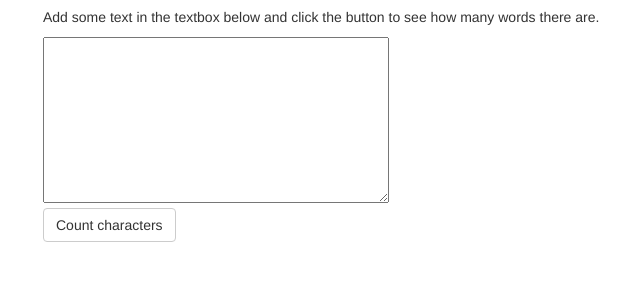
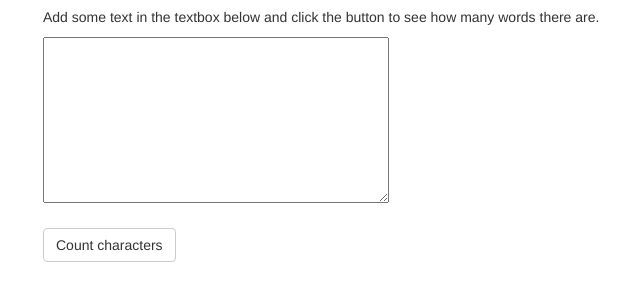
Before and after one commit to jsstrn/simple-character-counter, a plain HTML site: page index.html in a window 1280 px wide. Shown: the part 63-364 px from the top of the page, without its empty margins (27-667 px from the left). Drawn offline with nearby package versions, Linux system fonts and the light colour scheme.

Commit message:
Update index.html

```diff
--- a/index.html
+++ b/index.html
@@ -13,7 +13,8 @@
     <div class="container">
         <h1>Simple Word Counter</h1>
         <p>Add some text in the textbox below and click the button to see how many words there are.</p>
-        <textarea name="name" rows="8" cols="40"></textarea><br>
+        <textarea name="name" rows="8" cols="40"></textarea>
+        <br><br>
         <button class="btn btn-default" type="button" name="button">Count characters</button>
         <br><br>
         <p id="results"></p>
@@ -23,8 +24,7 @@
     <script src="https://ajax.googleapis.com/ajax/libs/jquery/1.11.3/jquery.min.js"></script>
     <!-- Bootstrap JavaScript CDN -->
     <script src="https://maxcdn.bootstrapcdn.com/bootstrap/3.3.5/js/bootstrap.min.js"></script>
-
-    <!-- Scripts -->
+    <!-- JavaScript -->
     <script type="text/javascript" src="js/scripts.js"></script>
   </body>
 </html>
```
